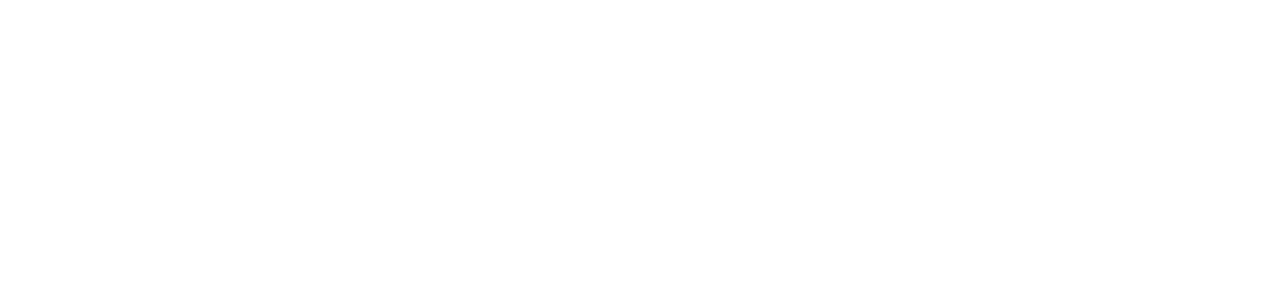
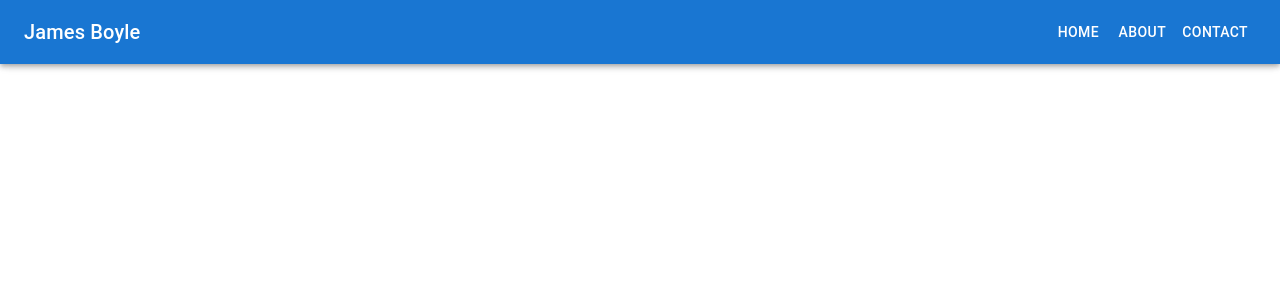
Before and after one commit to jamesdev4you/Portfolio, a React (Create React App) app: page / in a window 1280 px wide. Shown: the top 300 px of the page. Built offline with nearby package versions, Linux system fonts and the light colour scheme.

Commit message:
MVP NavBar

```diff
--- a/package.json
+++ b/package.json
@@ -3,6 +3,10 @@
   "version": "0.1.0",
   "private": true,
   "dependencies": {
+    "@emotion/react": "^11.11.0",
+    "@emotion/styled": "^11.11.0",
+    "@mui/icons-material": "^5.11.16",
+    "@mui/material": "^5.13.1",
     "@testing-library/jest-dom": "^5.16.5",
     "@testing-library/react": "^13.4.0",
     "@testing-library/user-event": "^13.5.0",
--- a/src/App.js
+++ b/src/App.js
@@ -1,5 +1,12 @@
+import React from "react";
+import Menu from "./PrimaryComponents/Menu";
+
 function App() {
-  return <div className="App"></div>;
+  return (
+    <div className="App">
+      <Menu />
+    </div>
+  );
 }
 
 export default App;
--- /dev/null
+++ b/src/PrimaryComponents/HomePage.js
@@ -0,0 +1,3 @@
+import React from "react";
+
+export default function HomePage() {}
--- /dev/null
+++ b/src/PrimaryComponents/Menu.js
@@ -0,0 +1,102 @@
+import React from "react";
+import PropTypes from "prop-types";
+import AppBar from "@mui/material/AppBar";
+import Box from "@mui/material/Box";
+import CssBaseline from "@mui/material/CssBaseline";
+import Divider from "@mui/material/Divider";
+import Drawer from "@mui/material/Drawer";
+import IconButton from "@mui/material/IconButton";
+import List from "@mui/material/List";
+import ListItem from "@mui/material/ListItem";
+import ListItemButton from "@mui/material/ListItemButton";
+import ListItemText from "@mui/material/ListItemText";
+import MenuIcon from "@mui/icons-material/Menu";
+import Toolbar from "@mui/material/Toolbar";
+import Typography from "@mui/material/Typography";
+import Button from "@mui/material/Button";
+
+const drawerWidth = 240;
+const navItems = ["Home", "About", "Contact"];
+
+export default function Menu(props) {
+  const { window } = props;
+  const [mobileOpen, setMobileOpen] = React.useState(false);
+
+  const handleDrawerToggle = () => {
+    setMobileOpen((prevState) => !prevState);
+  };
+
+  const drawer = (
+    <Box onClick={handleDrawerToggle} sx={{ textAlign: "center" }}>
+      <Typography variant="h6" sx={{ my: 2 }}>
+        James Boyle
+      </Typography>
+      <Divider />
+      <List>
+        {navItems.map((item) => (
+          <ListItem key={item} disablePadding>
+            <ListItemButton sx={{ textAlign: "center" }}>
+              <ListItemText primary={item} />
+            </ListItemButton>
+          </ListItem>
+        ))}
+      </List>
+    </Box>
+  );
+
+  const container =
+    window !== undefined ? () => window().document.body : undefined;
+
+  return (
+    <Box sx={{ display: "flex" }}>
+      <CssBaseline />
+      <AppBar component="nav">
+        <Toolbar>
+          <IconButton
+            color="inherit"
+            aria-label="open drawer"
+            edge="start"
+            onClick={handleDrawerToggle}
+            sx={{ mr: 2, display: { sm: "none" } }}
+          >
+            <MenuIcon />
+          </IconButton>
+          <Typography
+            variant="h6"
+            component="div"
+            sx={{ flexGrow: 1, display: { xs: "none", sm: "block" } }}
+          >
+            James Boyle
+          </Typography>
+          <Box sx={{ display: { xs: "none", sm: "block" } }}>
+            {navItems.map((item) => (
+              <Button key={item} sx={{ color: "#fff" }}>
+                {item}
+              </Button>
+            ))}
+          </Box>
+        </Toolbar>
+      </AppBar>
+      <Box component="nav">
+        <Drawer
+          container={container}
+          variant="temporary"
+          open={mobileOpen}
+          onClose={handleDrawerToggle}
+          ModalProps={{
+            keepMounted: true,
+          }}
+          sx={{
+            display: { xs: "block", sm: "none" },
+            "& .MuiDrawer-paper": {
+              boxSizing: "border-box",
+              width: drawerWidth,
+            },
+          }}
+        >
+          {drawer}
+        </Drawer>
+      </Box>
+    </Box>
+  );
+}
```
Also changed, not shown: 1 other file (tests, documents, lock files or other folders).
